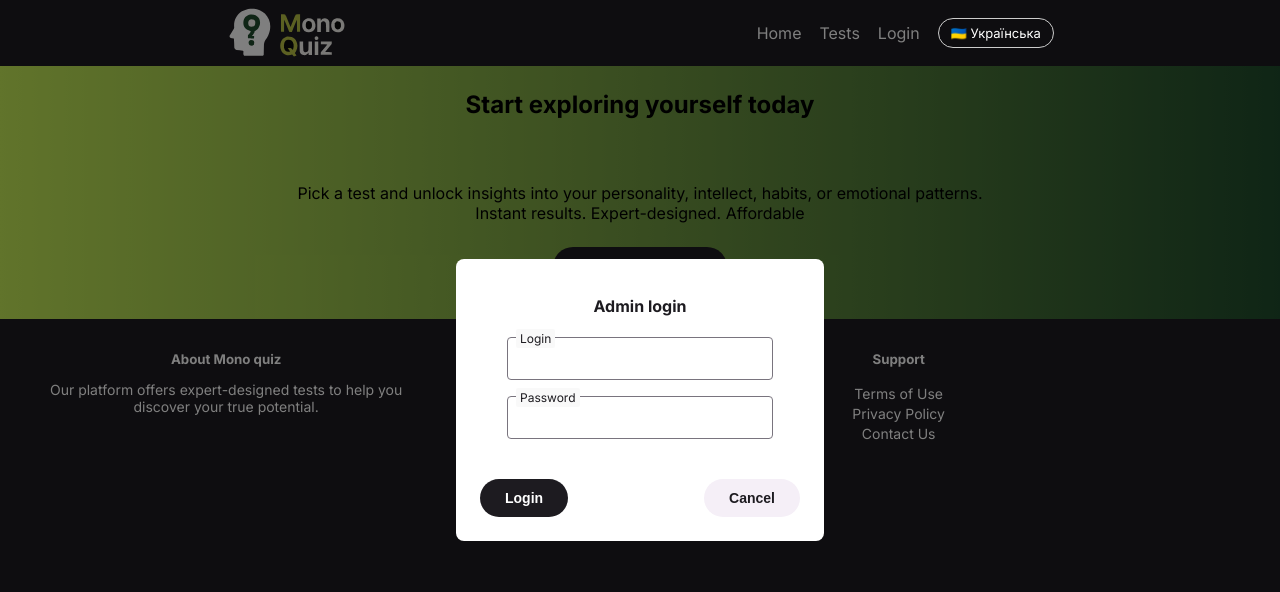
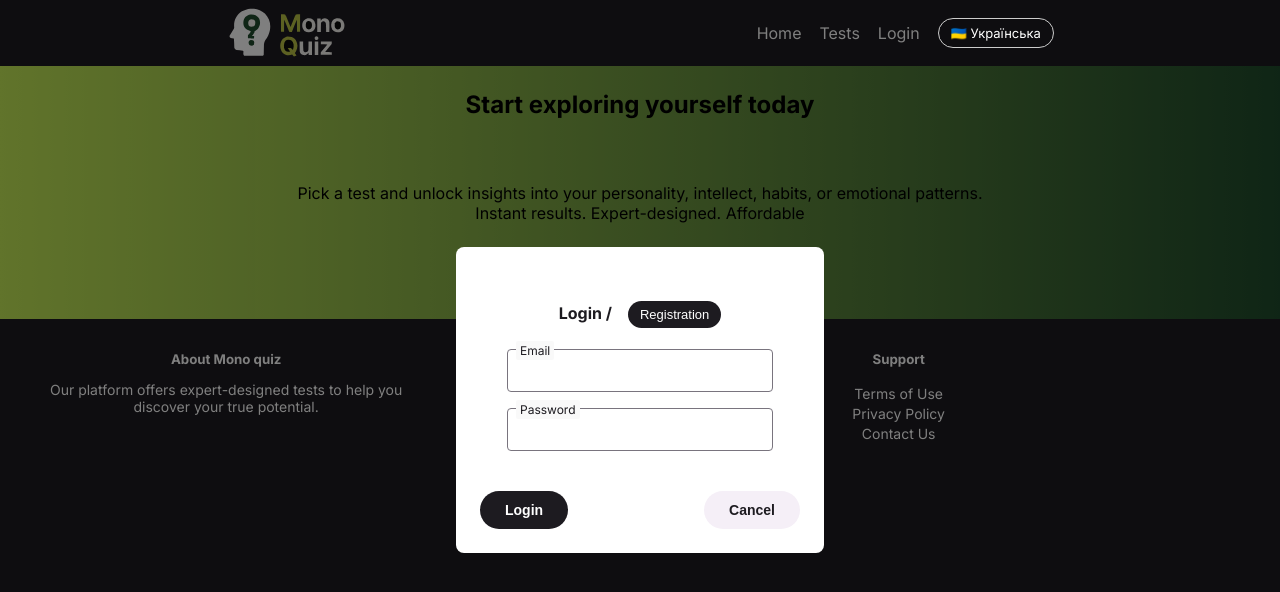
Before and after one commit to LissaSosunova/MonoQuiz-React, a React (Vite) app: page / in a window 1280 px wide. Both pictures are taken after a click on the link "Login". Shown: the top 592 px of the page. Built offline with nearby package versions, Linux system fonts and the light colour scheme; no server answers.

Commit message:
login and registration

```diff
--- a/src/api/auth.api.ts
+++ b/src/api/auth.api.ts
@@ -4,9 +4,10 @@ export const AuthAPI = {
   register(data: {
     email: string;
     password: string;
+    name: string;
     role: "USER" | "ADMIN";
   }) {
-    return http.post("/auth/register", data);
+    return http.post("/users/register", data);
   },
 
   login(data: { email: string; password: string }) {
--- a/src/components/Header.tsx
+++ b/src/components/Header.tsx
@@ -62,7 +62,7 @@ function Header() {
 
     const handleLoginSuccess = () => {
         setShowLogin(false)
-        navigate('/admin-panel')
+        navigate('/')
     }
 
     if (loading) return null;
@@ -134,7 +134,12 @@ function Header() {
                                     handleAdminClick()
                                 }}
                             >
-                                {user?.role === 'admin' ? 'Admin panel' : 'Login'}
+                                {user?.role === 'admin' ? (
+                                    'Admin panel'
+                                ) : !user ? (
+                                    'Login'
+                                )
+                                 : ''}
                             </a>
 
                             {showLogin && (
--- a/src/components/LoginModal.tsx
+++ b/src/components/LoginModal.tsx
@@ -1,28 +1,38 @@
 import Spinner from './spinner'
 import { type ModalProps } from '../shared/interfaces/modal-props'
 import { useForm } from 'react-hook-form'
-import { type LoginForm } from '../shared/interfaces/login-form'
+import { type LoginFormData, type RegisterFormData } from '../shared/interfaces/login-form'
 import { AuthAPI } from '../api/auth.api'
+import { useState } from 'react'
 
+type RegisterFormWithRoot = RegisterFormData & {
+    root?: {
+        message?: string
+    }
+}
 
 export default function LoginModal({ onClose, onSuccess }: ModalProps) {
+    const [tab, setTab] = useState<'login' | 'register'>('login')
 
     const {
-        register,
-        handleSubmit,
-        formState: { errors, isSubmitting },
-    } = useForm<LoginForm>({
-        defaultValues: {
-            login: '',
-            password: '',
-        },
-        mode: 'onSubmit', // аналог updateOn: 'submit'
-    })
+        register: loginRegister,
+        handleSubmit: handleLoginSubmit,
+        formState: { errors: loginErrors, isSubmitting },
+    } = useForm<LoginFormData>()
 
-    const onSubmit = async (data: LoginForm) => {
+    const {
+        register: registerRegister,
+        handleSubmit: handleRegisterSubmit,
+        watch,
+        setError,
+        clearErrors,
+        formState: { errors: registerErrors, isSubmitting: isSubmittingRegister },
+    } = useForm<RegisterFormWithRoot>()
+
+    const onLoginSubmit = async (data: LoginFormData) => {
         try {
             const response = await AuthAPI.login({
-                email: data.login,
+                email: data.email,
                 password: data.password,
             })
 
@@ -39,27 +49,59 @@ export default function LoginModal({ onClose, onSuccess }: ModalProps) {
         }
     }
 
+    const onRegisterSubmit = async (data: RegisterFormData) => {
+        try {
+            const response = await AuthAPI.register({
+                name: data.name,
+                email: data.email,
+                password: data.password,
+                role: 'USER',
+            })
+
+            const { token, user } = response.data
+
+            localStorage.setItem('token', token)
+            localStorage.setItem('role', user.role)
+
+            onSuccess()
+        } catch (error: any) {
+            setError('root.server', {
+                type: 'server',
+                message:
+                    error?.response?.data?.message ||
+                    'Пользователь уже существует',
+            })
+        }
+    }
+
 
     return (
         <div className="modal-backdrop">
             <div className="modal">
-                <h2>Admin login</h2>
-
-                <form onSubmit={handleSubmit(onSubmit)}>
+                {/* Login */}
+                {tab === 'login' && (
+                    <>
+                        <h2>Login /
+                            <button
+                                type="button"
+                                className="btn-tab primary-btn mt-3 ml-3"
+                                onClick={() => setTab('register')}
+                            >
+                                Registration
+                            </button>
+                        </h2>
+                        <form onSubmit={handleLoginSubmit(onLoginSubmit)}>
                             <div className="grid md:justify-content-center p-0-20">
                                 <div className="col-12 ">
                                     <div className="mb-3 input-set max-w-18rem md:min-w-full col">
 
-                                <label className="form-label form-label1">Login</label>
+                                        <label className="form-label form-label1">Email</label>
                                         <input
                                             type="text"
                                             className="form-control"
-                                    {...register('login', {
-                                        required: 'Login is required',
-                                        minLength: { value: 3, message: 'Min 3 characters' },
-                                    })}
+                                            {...loginRegister('email', { required: 'Email is required' })}
                                         />
-                                {errors.login && <p>{errors.login.message}</p>}
+                                        {loginErrors.email && <p className="error error-form">{loginErrors.email.message}</p>}
                                     </div>
                                     <div className="mb-3 input-set max-w-18rem md:min-w-full col">
 
@@ -68,12 +110,9 @@ export default function LoginModal({ onClose, onSuccess }: ModalProps) {
                                         <input
                                             type="password"
                                             className="form-control"
-                                    {...register('password', {
-                                        required: 'Password is required',
-                                        minLength: { value: 6, message: 'Min 6 characters' },
-                                    })}
+                                            {...loginRegister('password', { required: 'Password is required' })}
                                         />
-                                {errors.password && <p className="error" >{errors.password.message}</p>}
+                                        {loginErrors.password && <p className="error error-form" >{loginErrors.password.message}</p>}
                                     </div>
                                 </div>
                             </div>
@@ -88,6 +127,93 @@ export default function LoginModal({ onClose, onSuccess }: ModalProps) {
                                 </button>
                             </div>
                         </form>
+                    </>
+                )}
+                {/* Registration */}
+                {tab === 'register' && (
+                    <>
+                        <h2>Registrtion / <button
+                            type="button"
+                            className="btn-tab primary-btn mt-3 ml-3"
+                            onClick={() => { clearErrors(); setTab('login') }}
+                        >
+                            Login
+                        </button></h2>
+
+                        <form onSubmit={handleRegisterSubmit(onRegisterSubmit)}>
+                            <div className="grid md:justify-content-center p-0-20">
+                                <div className="col-12 ">
+                                    <div className="mb-3 input-set max-w-18rem md:min-w-full col">
+                                        <label className="form-label form-label1">Name</label>
+                                        <input
+                                            type="text"
+                                            className="form-control"
+                                            placeholder=''
+                                            {...registerRegister('name', {
+                                                required: 'Name is required',
+                                                minLength: { value: 3, message: 'Минимум 6 символов' }
+                                            })}
+                                        />
+                                        {registerErrors.name && <p className="error error-form">{registerErrors.name.message}</p>}
+                                    </div>
+                                    <div className="mb-3 input-set max-w-18rem md:min-w-full col">
+                                        <label className="form-label form-label1">Email</label>
+                                        <input
+                                            type="text"
+                                            className="form-control"
+                                            placeholder=''
+                                            {...registerRegister('email', { required: 'Email is required' })}
+                                        />
+                                        {registerErrors.email && <p className="error error-form">{registerErrors.email.message}</p>}
+                                    </div>
+                                    <div className="mb-3 input-set max-w-18rem md:min-w-full col">
+
+                                        <label
+                                            className="form-label form-label1">Password</label>
+                                        <input
+                                            type="password"
+                                            className="form-control"
+                                            {...registerRegister('password', {
+                                                required: 'Пароль обязателен',
+                                                minLength: { value: 6, message: 'Минимум 6 символов' },
+                                            })}
+                                        />
+                                        {registerErrors.password && <p className="error error-form" >{registerErrors.password.message}</p>}
+                                    </div>
+                                    <div className="mb-3 input-set max-w-18rem md:min-w-full col">
+
+                                        <label
+                                            className="form-label form-label1">Confirm Password</label>
+                                        <input
+                                            type="password"
+                                            className="form-control"
+                                            {...registerRegister('confirmPassword', {
+                                                validate: value =>
+                                                    value === watch('password') || 'Пароли не совпадают',
+                                            })}
+                                        />
+                                        {registerErrors.confirmPassword && <p className="error error-form" >{registerErrors.confirmPassword.message}</p>}
+                                    </div>
+                                </div>
+                            </div>
+                            <div className="actions">
+                                <button type="submit" className="btn-main primary-btn mt-3" disabled={isSubmittingRegister}>
+                                    {isSubmittingRegister ?
+                                        <Spinner /> : 'Register'}
+                                </button>
+                                <button type="button" onClick={onClose} className="btn-main filter-btn mt-3">
+                                    Cancel
+                                </button>
+                            </div>
+                            {registerErrors.root?.server?.message && (
+                                <p className="error error-form">
+                                    {registerErrors.root.server.message}
+                                </p>
+                            )}
+
+                        </form>
+                    </>
+                )}
             </div>
         </div>
     )
--- a/src/components/UserInfo.tsx
+++ b/src/components/UserInfo.tsx
@@ -1,4 +1,4 @@
-import { useEffect, useRef, useState } from 'react'
+import { useEffect, useRef } from 'react'
 import { type UserPropsDropDown } from '../shared/interfaces/user-props-drop-down'
 import { useAuth } from '../shared/AuthContext/AuthContext'
 
--- a/src/styles/buttons/base.css
+++ b/src/styles/buttons/base.css
@@ -93,6 +93,20 @@ button {
     text-decoration: none;
 }
 
+.btn-tab {
+    padding: 5px 11px;
+    text-align: center;
+    font-size: 13px;
+    font-weight: 500;
+    align-items: center;
+    display: inline-block;
+    border-radius: 14px;
+    border: 1px solid transparent;
+    text-decoration: none;
+    gap: 5px;
+    flex-wrap: nowrap;
+}
+
 .primary-btn {
     color: var(--primary-color);
     background-color: var(--primary-color-text);
--- a/src/styles/popup/base-popup.css
+++ b/src/styles/popup/base-popup.css
@@ -27,3 +27,7 @@
 .error {
   color: red;
 }
+.error-form {
+    margin: 2px;
+    font-size: 12px;
+}
```
Also changed, not shown: src/shared/interfaces/login-form.tsx (+9 -2 lines). Lines whose indentation alone changed are shown as unchanged.
